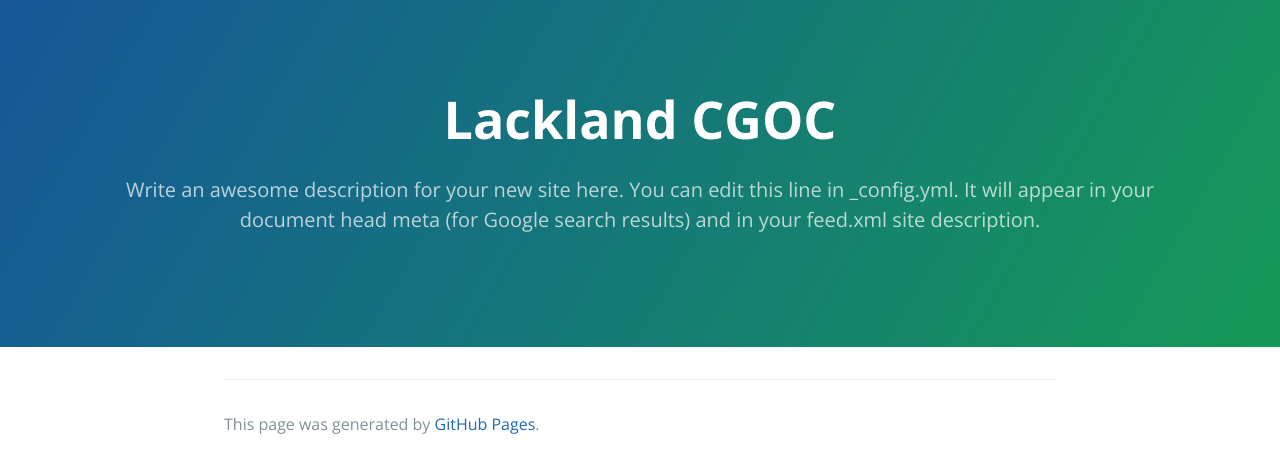
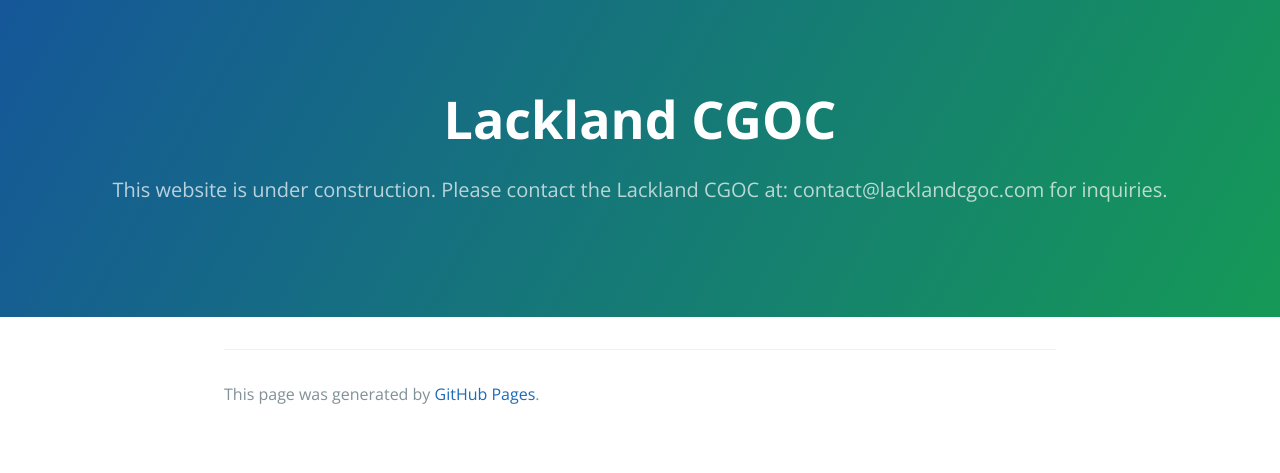
Before and after one commit to lacklandcgoc/lacklandcgoc.github.io, a Jekyll site: the page built from index.html, in a window 1280 px wide. Shown: the top 473 px of the page. Built offline with Jekyll 4.4.1, drawn with Linux system fonts in a browser that asks for light colours.

Commit message:
Edited description for _config

```diff
--- a/_config.yml
+++ b/_config.yml
@@ -16,9 +16,7 @@
 title: Lackland CGOC
 email: contact@lacklandcgoc.com
 description: > # this means to ignore newlines until "baseurl:"
-  Write an awesome description for your new site here. You can edit this
-  line in _config.yml. It will appear in your document head meta (for
-  Google search results) and in your feed.xml site description.
+  This website is under construction. Please contact the Lackland CGOC at: contact@lacklandcgoc.com for inquiries.
 baseurl: "" # the subpath of your site, e.g. /blog
 url: "http://lacklandcgoc.com"
 github_username:  lacklandcgoc
```
